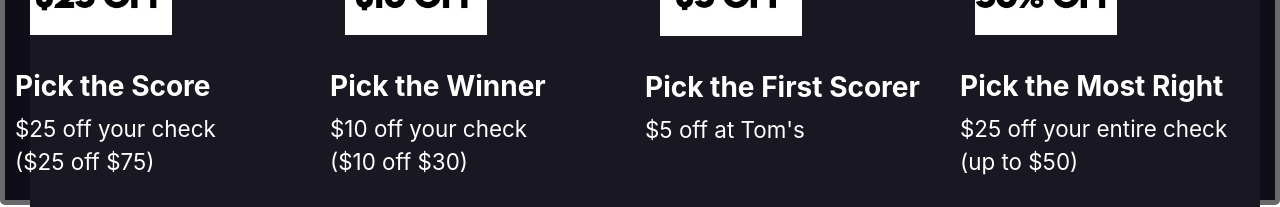
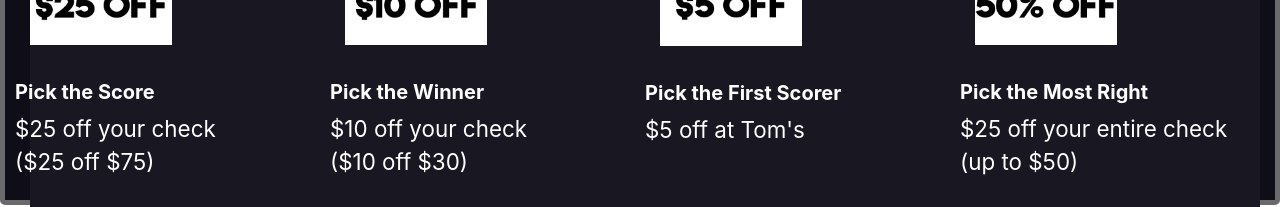
Before and after one commit to lboogie04/custom-venue-leaderboard, a React (Create React App) app: page / in a window 1280 px wide. Shown: the part 595-802 px from the top of the page. Built offline with nearby package versions, Linux system fonts and the light colour scheme; no server answers.

Commit message:
change font size for prize title

```diff
--- a/src/App.css
+++ b/src/App.css
@@ -169,6 +169,7 @@
 
 .deal-title {
   font-weight: bold;
+  font-size: 1.25rem;
 }
 
 .deal-explanation {
```
